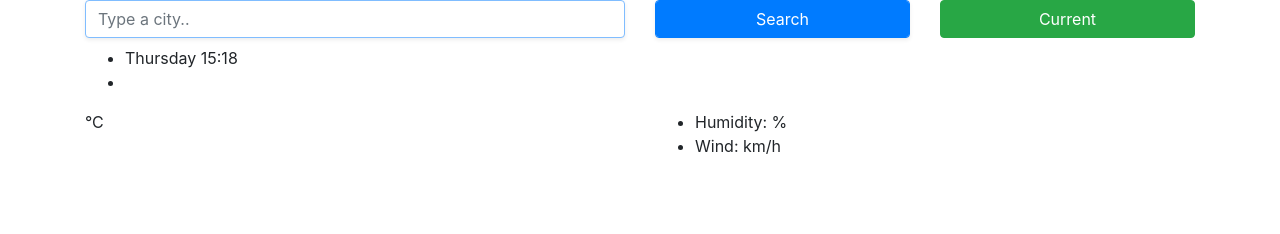
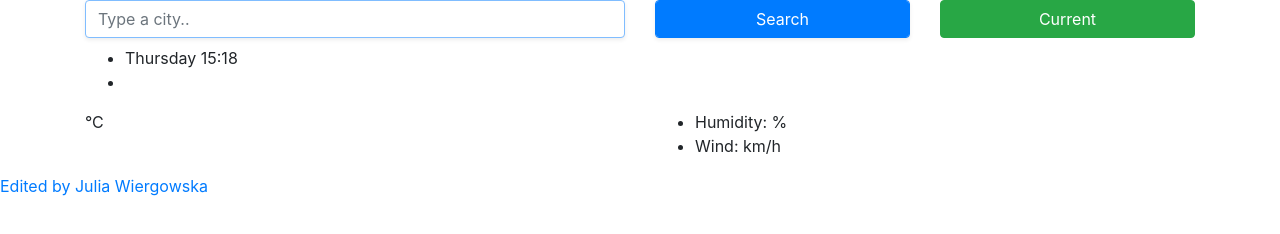
Before and after one commit to jwiergowska/my-amazing-app, a plain HTML site: page index.html in a window 1280 px wide. Drawn offline with nearby package versions, Linux system fonts and the light colour scheme; no server answers; files whose address does not match are found by name.

Commit message:
Update index.html

```diff
--- a/index.html
+++ b/index.html
@@ -71,5 +71,6 @@
       </div>
     </div>
     <script src="src/index.js"></script>
+   <a href="https://github.com/jwiergowska/my-amazing-app">Edited by Julia Wiergowska</a>
   </body>
 </html>
```
